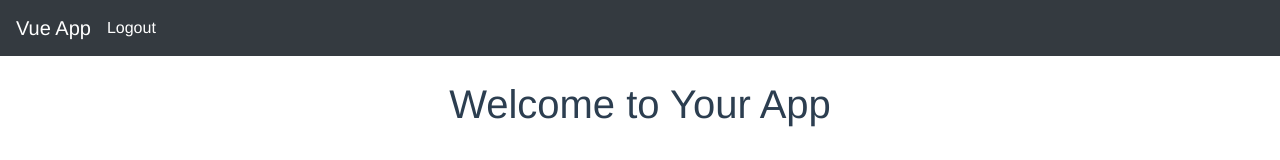
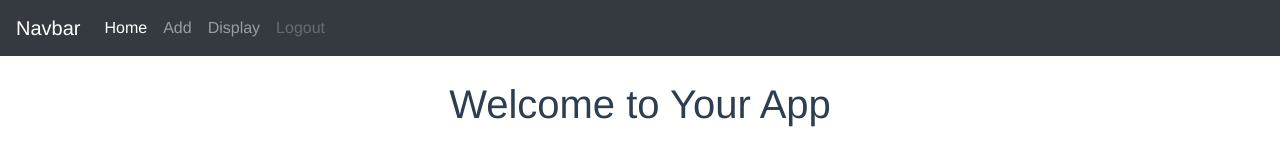
Before and after one commit to allenshaji/vue-app-for-beginner, a Vue app: page / in a window 1280 px wide. Shown: the top 160 px of the page. Built offline with nearby package versions, Linux system fonts and the light colour scheme; sample sign-in values are in the browser's storage.

Commit message:
navbar changed

```diff
--- a/src/components/NavbarComponent.vue
+++ b/src/components/NavbarComponent.vue
@@ -1,13 +1,34 @@
 <template>
     <nav class="navbar navbar-expand-md navbar-dark bg-dark mb-4">
-        <a class="navbar-brand" href="#">Vue App</a>
-        <button class="navbar-toggler" type="button" data-toggle="collapse" data-target="#navbarCollapse"
-                aria-controls="navbarCollapse" aria-expanded="false" aria-label="Toggle navigation">
-            <span class="navbar-toggler-icon"></span>
-        </button>
-        <div v-if="loggedIn == true" style="color:#fff;"><a @click="logout()">Logout</a></div>
-        <div v-else style="color:#fff;"><a href="/login">Log In</a></div>
-    </nav>
+  <a class="navbar-brand" href="#">Navbar</a>
+  <button class="navbar-toggler" type="button" data-toggle="collapse" data-target="#navbarNav" aria-controls="navbarNav" aria-expanded="false" aria-label="Toggle navigation">
+    <span class="navbar-toggler-icon"></span>
+  </button>
+  <div class="collapse navbar-collapse" id="navbarNav">
+    <ul class="navbar-nav" v-if="loggedIn == true">
+      <li class="nav-item active">
+        <a class="nav-link" href="/">Home <span class="sr-only">(current)</span></a>
+      </li>
+      <li class="nav-item">
+        <a class="nav-link" href="/add">Add</a>
+      </li>
+      <li class="nav-item">
+        <a class="nav-link" href="/display">Display</a>
+      </li>
+      <li class="nav-item">
+        <a class="nav-link disabled"  @click="logout()">Logout</a>
+      </li>
+
+
+    </ul>
+    <ul  class="navbar-nav" v-else>
+         <li class="nav-item">
+        <a class="nav-link disabled" href="/login">Log in</a>
+      </li>
+    </ul>
+
+  </div>
+</nav>
 </template>
 
 <script>
--- a/src/components/display.vue
+++ b/src/components/display.vue
@@ -6,11 +6,7 @@
   <div class="row">
     <div class="col-md-12">
       <h2>
-        Book List
-        <a href="#/add-book">(Add Book)</a>
-      </h2>
-      <h2>Book List
-        <a @click="logout()">(Logout)</a>
+       List of Students
       </h2>
      <table class="table">
   <thead>
--- a/src/components/login.vue
+++ b/src/components/login.vue
@@ -6,6 +6,7 @@
           <b-alert show>{{error.response.data.msg}}</b-alert>
         </div>
       </div>
+      <h3 style="text-align:center;">Login Now</h3>
       <b-form @submit="onSubmit">
         <b-form-group id="fieldsetHorizontal1"
                   horizontal
@@ -29,41 +30,41 @@
 </template>
 
 <script>
-
-import axios from 'axios'
-import store from '../store'
+import axios from "axios";
+import store from "../store";
 
 export default {
-  name: 'login',
-  data () {
+  name: "login",
+  data() {
     return {
       login: {},
       errors: []
-    }
+    };
   },
   methods: {
-    onSubmit (evt) {
-      evt.preventDefault()
-      axios.post(`http://localhost:4000/api/auth/login/`, this.login)
-      .then(response => {
-        store.commit('loginUser')
-        localStorage.setItem('token', response.data.token)
-        localStorage.setItem('situation', 'success')
-        this.$router.push({
-          name: 'add'
+    onSubmit(evt) {
+      evt.preventDefault();
+      axios
+        .post(`http://localhost:4000/api/auth/login/`, this.login)
+        .then(response => {
+          store.commit("loginUser");
+          localStorage.setItem("token", response.data.token);
+          localStorage.setItem("situation");
+          this.$router.push({
+            name: "add"
+          });
         })
-      })
-      .catch(e => {
-        this.loginError = true
-        console.log(e)
-        this.errors.push(e)
-      })
+        .catch(e => {
+          this.loginError = true;
+          console.log(e);
+          this.errors.push(e);
+        });
     },
-    register () {
+    register() {
       this.$router.push({
-        name: 'register'
-      })
+        name: "register"
+      });
     }
   }
-}
+};
 </script>
```
